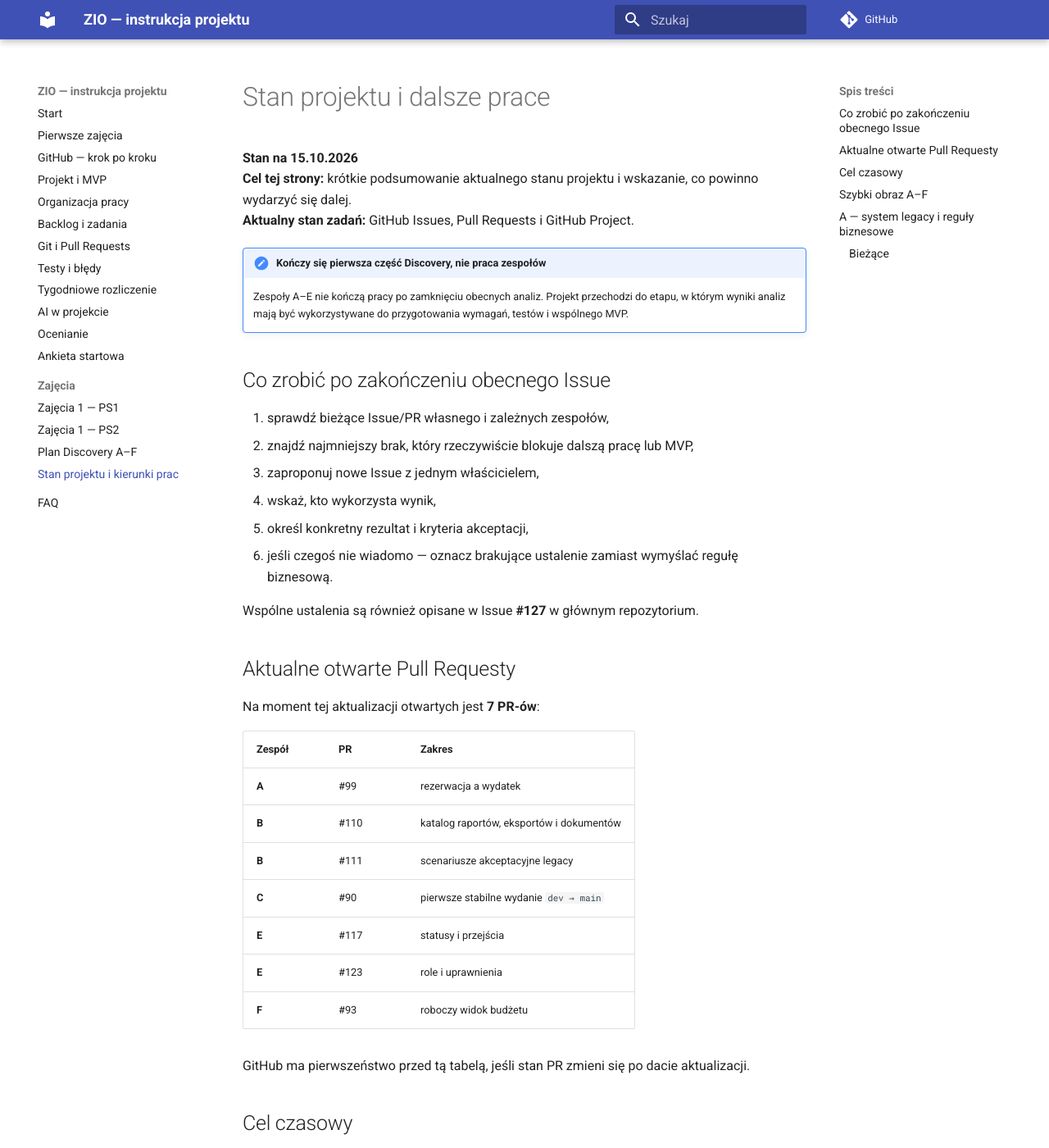
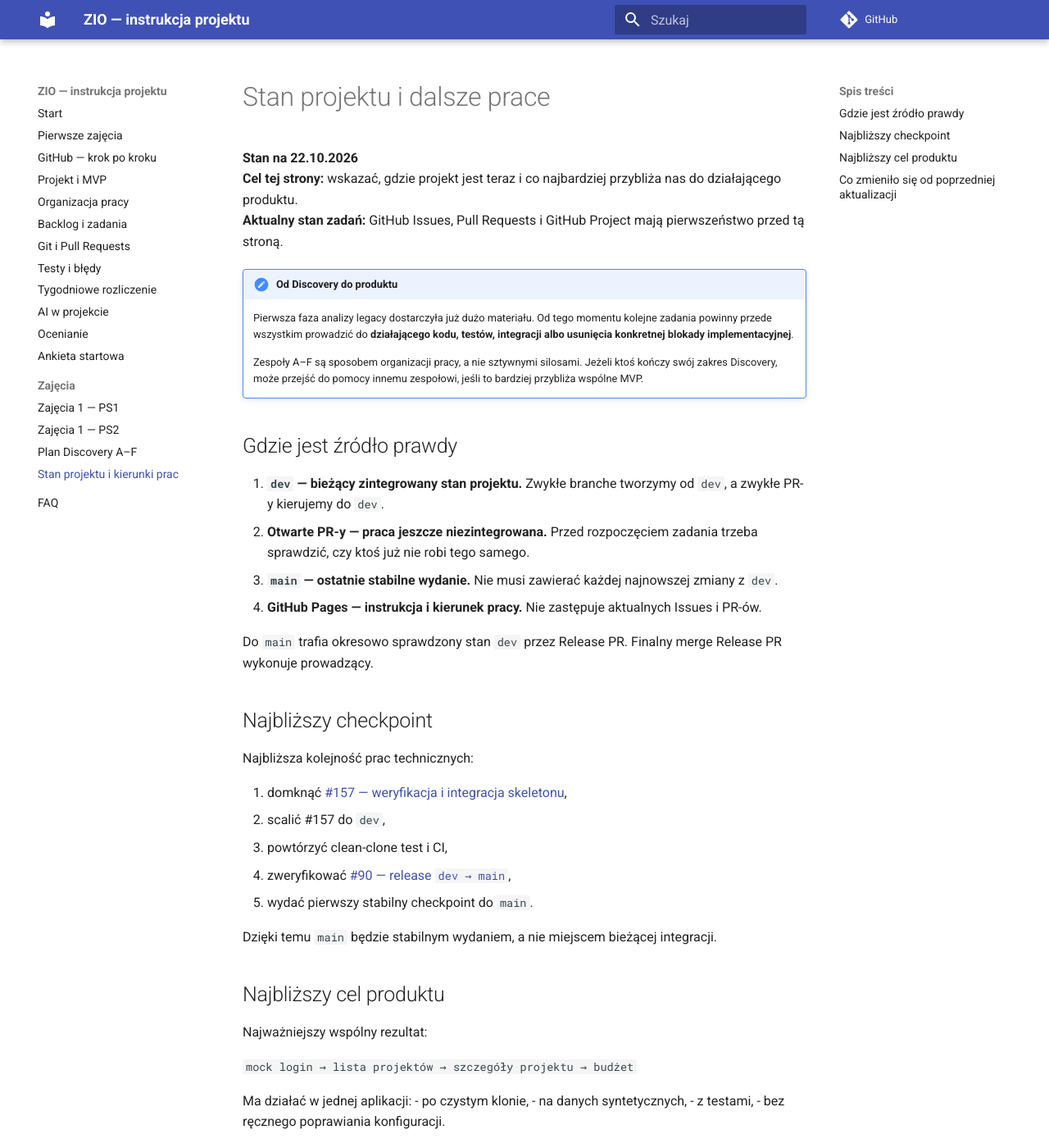
Before and after one commit to zio-wi-pb-mc/pb-science-office-manual, an MkDocs documentation site: the page built from manual/16-propozycje-zadan-po-audycie.md, in a window 1280 px wide and 1400 px high. Shown: the whole window at 82% size. Built offline with MkDocs 1.6.1 and Material for MkDocs 9.7.7, drawn with Linux system fonts in a browser that asks for light colours; comment, search, counter and statistics services are not loaded; some of the changed text lies outside the part shown.

Commit message:
docs: shift project priorities toward implementation

````diff
--- a/manual/16-propozycje-zadan-po-audycie.md
+++ b/manual/16-propozycje-zadan-po-audycie.md
@@ -1,213 +1,252 @@
 # Stan projektu i dalsze prace
 
-**Stan na 15.10.2026**
-**Cel tej strony:** krótkie podsumowanie aktualnego stanu projektu i wskazanie, co powinno wydarzyć się dalej.
-**Aktualny stan zadań:** GitHub Issues, Pull Requests i GitHub Project.
+**Stan na 22.10.2026**
+**Cel tej strony:** wskazać, gdzie projekt jest teraz i co najbardziej przybliża nas do działającego produktu.
+**Aktualny stan zadań:** GitHub Issues, Pull Requests i GitHub Project mają pierwszeństwo przed tą stroną.
 
-!!! important "Kończy się pierwsza część Discovery, nie praca zespołów"
-    Zespoły A–E nie kończą pracy po zamknięciu obecnych analiz. Projekt przechodzi do etapu, w którym wyniki analiz mają być wykorzystywane do przygotowania wymagań, testów i wspólnego MVP.
+!!! important "Od Discovery do produktu"
+    Pierwsza faza analizy legacy dostarczyła już dużo materiału. Od tego momentu kolejne zadania powinny przede wszystkim prowadzić do **działającego kodu, testów, integracji albo usunięcia konkretnej blokady implementacyjnej**.
 
-## Co zrobić po zakończeniu obecnego Issue
+    Zespoły A–F są sposobem organizacji pracy, a nie sztywnymi silosami. Jeżeli ktoś kończy swój zakres Discovery, może przejść do pomocy innemu zespołowi, jeśli to bardziej przybliża wspólne MVP.
 
-1. sprawdź bieżące Issue/PR własnego i zależnych zespołów,
-2. znajdź najmniejszy brak, który rzeczywiście blokuje dalszą pracę lub MVP,
-3. zaproponuj nowe Issue z jednym właścicielem,
-4. wskaż, kto wykorzysta wynik,
-5. określ konkretny rezultat i kryteria akceptacji,
-6. jeśli czegoś nie wiadomo — oznacz brakujące ustalenie zamiast wymyślać regułę biznesową.
+## Gdzie jest źródło prawdy
 
-Wspólne ustalenia są również opisane w Issue **#127** w głównym repozytorium.
+1. **`dev` — bieżący zintegrowany stan projektu.** Zwykłe branche tworzymy od `dev`, a zwykłe PR-y kierujemy do `dev`.
+2. **Otwarte PR-y — praca jeszcze niezintegrowana.** Przed rozpoczęciem zadania trzeba sprawdzić, czy ktoś już nie robi tego samego.
+3. **`main` — ostatnie stabilne wydanie.** Nie musi zawierać każdej najnowszej zmiany z `dev`.
+4. **GitHub Pages — instrukcja i kierunek pracy.** Nie zastępuje aktualnych Issues i PR-ów.
 
-## Aktualne otwarte Pull Requesty
+Do `main` trafia okresowo sprawdzony stan `dev` przez Release PR. Finalny merge Release PR wykonuje prowadzący.
 
-Na moment tej aktualizacji otwartych jest **7 PR-ów**:
+## Najbliższy checkpoint
 
-| Zespół | PR | Zakres |
-|---|---|---|
-| **A** | #99 | rezerwacja a wydatek |
-| **B** | #110 | katalog raportów, eksportów i dokumentów |
-| **B** | #111 | scenariusze akceptacyjne legacy |
-| **C** | #90 | pierwsze stabilne wydanie `dev → main` |
-| **E** | #117 | statusy i przejścia |
-| **E** | #123 | role i uprawnienia |
-| **F** | #93 | roboczy widok budżetu |
+Najbliższa kolejność prac technicznych:
 
-GitHub ma pierwszeństwo przed tą tabelą, jeśli stan PR zmieni się po dacie aktualizacji.
+1. domknąć [#157 — weryfikacja i integracja skeletonu](https://github.com/zio-wi-pb-mc/pb-science-office/pull/157),
+2. scalić #157 do `dev`,
+3. powtórzyć clean-clone test i CI,
+4. zweryfikować [#90 — release `dev → main`](https://github.com/zio-wi-pb-mc/pb-science-office/pull/90),
+5. wydać pierwszy stabilny checkpoint do `main`.
 
-## Cel czasowy
+Dzięki temu `main` będzie stabilnym wydaniem, a nie miejscem bieżącej integracji.
 
-| Termin | Oczekiwany stan produktu |
-|---|---|
-| koniec października | najważniejsze luki w analizie są zamknięte, a wyniki gotowe do wykorzystania w implementacji |
-| połowa listopada | pierwszy spójny przepływ MVP działa od początku do końca na danych testowych |
-| koniec listopada | podstawowe uprawnienia, pierwszy formularz/proces, dokumenty i testy są zintegrowane |
-| początek grudnia | zamrożenie zakresu MVP; dalej skupiamy się na błędach, integracji, testach, UX i dokumentacji |
+## Najbliższy cel produktu
 
-## Szybki obraz A–F
+Najważniejszy wspólny rezultat:
 
-| Zespół | Stan | Co dalej |
-|---|---|---|
-| **A** | #85 i #81 / PR #99; analiza salda #97 / PR #121 zakończona | odpowiadać na konkretne pytania domenowe potrzebne D/F |
-| **B** | otwarte PR #110 i #111 oraz Issue #126; większość pierwszych analiz jest już scalona | przygotowywać wymagania, kryteria akceptacji i scenariusze dla E/F |
-| **C** | stabilizacja środowiska i PR #90 | po wydaniu utrzymywać wspólne środowisko i wspierać integrację |
-| **D** | mapa bazy #114 / PR #115 zakończona | identyfikatory, ciągłość danych, jakość danych i minimalna migracja dla MVP |
-| **E** | PR #117 i #123 | domknąć role, uprawnienia i przejścia potrzebne pierwszemu procesowi |
-| **F** | #112, #113 i roboczy PR #93 | połączyć logowanie, listę, szczegóły i budżet w jeden działający fragment |
+`mock login → lista projektów → szczegóły projektu → budżet`
+
+Ma działać w jednej aplikacji:
+- po czystym klonie,
+- na danych syntetycznych,
+- z testami,
+- bez ręcznego poprawiania konfiguracji.
+
+Dopiero potem dokładamy pierwszy mały formularz lub proces.
+
+## Co zmieniło się od poprzedniej aktualizacji
+
+Od 15.10 scalono kolejne wyniki Discovery, m.in. analizę finansową, formularze i procesy legacy. Zespół B dostarczył m.in. PR #110, #152 i #154. Powstały też prace dotyczące typów projektów (#142, #150), przypadków finansowych (#136), testów zgodności (#132) oraz stabilizacji środowiska (#157).
+
+Jednocześnie nadal otwartych jest wiele PR-ów z analizą i dokumentacją. Dlatego priorytetem nie jest już tworzenie kolejnych podobnych dokumentów, tylko wykorzystanie istniejących wyników w kodzie i testach.
+
+# Jak rozkładamy teraz pracę
+
+Poniższe punkty są **propozycjami organizacji pracy**, a nie nowymi wymaganiami biznesowymi. Przed rozpoczęciem należy sprawdzić aktualny `dev`, Issues i PR-y. Jeżeli coś zostało już wykonane, nie robimy tego drugi raz.
 
 ## A — system legacy i reguły biznesowe
 
+A ma już dużo wiedzy o finansach i danych legacy.
+
 ### Bieżące
+- #99 — rezerwacja a wydatek,
+- #136 — przypadki związane z rezerwą,
+- #142 — typy prac,
+- #150 — przykładowe dane typów prac.
 
-- #85 — typy prac,
-- #81 / PR #99 — rezerwacja a wydatek,
-- #97 / PR #121 — saldo i koszty pośrednie — zakończone,
-- #87 — uczestnicy projektu — zakończone.
+### Propozycja dalszej pracy
 
-### Dalej
+Zamiast kolejnego szerokiego audytu:
 
-A nie wykonuje kolejnego szerokiego audytu. Następne zadania powinny odpowiadać na konkretne pytania, np.:
+- przekładać potwierdzone reguły na małe dane referencyjne używane w testach F3/F4,
+- przygotowywać syntetyczne przypadki `wejście → oczekiwany wynik`,
+- pomagać F3/F4 sprawdzać znaczenie pól i wyniki finansowe.
 
-- co oznacza pole potrzebne F3/F4,
-- jaka reguła finansowa jest potwierdzona,
-- jaki przypadek brzegowy trzeba uwzględnić,
-- jaki syntetyczny przypadek testowy powinien wejść do testów,
-- jaka rozbieżność w legacy wymaga decyzji.
+Jeżeli osoba z A nie ma aktywnego zadania blokującego, może wejść w przygotowanie fixtures lub testów F3/F4.
 
-**Pytanie kierujące:** czego F lub D nie może teraz zrobić bez odpowiedzi A?
+**Pożądany rezultat:** wiedza A trafia do automatycznego testu albo działającego widoku.
 
 ## B — wymagania i kryteria akceptacji
 
+B wykonało już dużą część Discovery. Dostarczono m.in. katalog raportów i kolejne doprecyzowania procesów.
+
 ### Bieżące
+- #111 — scenariusze legacy do poprawy,
+- #148 — należy uporządkować; jeżeli nadal względem `dev` wnosi tylko whitespace, nie powinien być scalany.
 
-- #82 / PR #110 — raporty i eksporty,
-- #84 / PR #111 — scenariusze akceptacyjne,
-- #126 — dalsze doprecyzowanie procesów poza legacy.
+### Propozycja B-1 — wsparcie F3 testami
 
-Wcześniejsze prace B, w tym PR #37, #39, #103, #104 i #105, zostały już scalone.
+**Odbiorca:** F3 (#112).
+**Rezultat:** wykonywalne testy listy i szczegółów projektu.
 
-### Dalej
+Przykładowy zakres:
+- grant, praca statutowa i własna na danych syntetycznych,
+- dwa projekty mogą mieć ten sam numer i rok, ale różny typ,
+- kliknięcie projektu otwiera właściwe szczegóły,
+- pusta lista i brak projektu są obsłużone.
 
-B przechodzi od ogólnych analiz do przygotowania wymagań potrzebnych implementacji.
+Nie chodzi o kolejny dokument z testami, tylko o testy uruchamiane przez pytest/CI.
 
-Następne zadania powinny polegać na:
+### Propozycja B-2 — wsparcie F2 po minimum z E
 
-- opisaniu małego scenariusza użytkownika,
-- przygotowaniu kryteriów akceptacji dla elementu, który F faktycznie implementuje,
-- wskazaniu wymaganych pól i walidacji,
-- opisaniu przypadków brzegowych,
-- sprawdzeniu w przeglądzie PR, czy implementacja odpowiada ustalonemu procesowi,
-- doprowadzeniu jednego procesu od początku do końca.
+**Odbiorca:** F2 (#113).
+**Rezultat:** wykonywalne testy logowania/uprawnień, w tym przynajmniej jeden przypadek odmowy.
 
-Nie tworzymy kolejnego katalogu formularzy lub raportów wyłącznie po to, aby mieć następne zadanie.
+### Propozycja B-3 — review zgodności implementacji
 
-**Najbliżsi odbiorcy wyników B:** E i F.
+Osoby B mogą wykonywać review F2/F3/F4 pod kątem zgodności z ustalonym procesem zamiast otwierać kolejne katalogi.
+
+**Pożądany rezultat:** kolejna praca B jest widoczna w działającej aplikacji lub CI, nie tylko w Markdown.
 
 ## C — środowisko techniczne i integracja
 
 ### Bieżące
 
-Najważniejszym zadaniem jest stabilizacja wspólnego środowiska i pierwsze stabilne wydanie `dev → main` (#90).
+Najważniejsze są:
+- #157 — stabilne uruchomienie od czystego klona,
+- #90 — pierwszy release `dev → main`.
 
-### Dalej
+### Propozycja dalszej pracy
 
-Po wydaniu C:
+Po pierwszym release C:
+- utrzymuje CI, Docker i testy,
+- usuwa problemy techniczne blokujące kilka zespołów,
+- pomaga integrować F2/F3/F4,
+- nie tworzy drugiego skeletonu ani nowego fundamentu aplikacji.
 
-- utrzymuje CI, Docker i testy,
-- pilnuje, aby projekt dawał się uruchomić od czystego klona repozytorium,
-- usuwa problemy techniczne blokujące kilka zespołów,
-- przygotowuje wspólne mechanizmy potrzebne implementacji,
-- wykonuje techniczne przeglądy PR,
-- pomaga F scalać rozwiązania w jeden produkt.
+Jeżeli C ma wolną osobę, bardziej wartościowa jest pomoc przy integracji F niż kolejny ADR.
 
-C nie buduje drugiego fundamentu aplikacji.
+## D — dane i migracja
 
-## D — dane legacy i migracja
+Mapa starej bazy jest już dostępna. Kolejna mapa całej bazy nie jest teraz priorytetem.
 
 ### Bieżące
+- #132 / #124 — plan testów zgodności wymaga domknięcia.
 
-#114 / PR #115 dało pierwszą szczegółową mapę starej bazy.
+### Propozycja D-1 — dane syntetyczne i fixtures dla F3
 
-### Dalej
+**Odbiorca:** F3 (#112).
+**Rezultat:** dane testowe zgodne z potwierdzonym znaczeniem pól oraz testy ich wykorzystania.
 
-Kolejne zadania powinny wynikać z potrzeb nowego modelu lub migracji, np.:
+### Propozycja D-2 — minimalny importer po ustabilizowaniu F3
 
-- stabilność identyfikatorów,
-- lata i kontynuacje prac,
-- niespójne lub osierocone relacje,
-- kontrola jakości danych,
-- mapowanie legacy do nowego modelu w zakresie MVP,
-- testy migracji na danych syntetycznych.
+Po ustaleniu modelu projektu w F3:
 
-Nie robimy kolejnej mapy całej bazy.
+- mały plik syntetyczny imitujący dane legacy,
+- import np. grant/statut/własne do nowego modelu,
+- test poprawnego importu,
+- test błędnego rekordu,
+- jawne zachowanie przy ponownym uruchomieniu.
+
+To jest prototyp migracji dla MVP, **nie migracja całej produkcyjnej bazy**.
+
+### Propozycja D-3 — plan testów ma prowadzić do testów
+
+Po poprawieniu #132 wybrane przypadki z planu powinny zostać zamienione na testy wykonywalne. Dokument nie powinien być końcem zadania.
 
 ## E — role, uprawnienia i przepływ pracy
 
 ### Bieżące
+- #117 — statusy i przejścia,
+- #123 — role i uprawnienia.
 
-- #120 / PR #123 — role i uprawnienia,
-- #116 / PR #117 — statusy i przejścia.
+Oba PR-y trzeba najpierw poprawić i domknąć.
 
-### Dalej
+### Propozycja E-1 — minimalny kontrakt dla F2/F3
 
-Po domknięciu tych prac E:
+Nie trzeba od razu rozstrzygać pełnego systemu uprawnień.
 
-- przygotowuje minimalny zestaw ról i uprawnień potrzebny F2/F3,
-- doprecyzowuje przejścia stanów dla jednego procesu,
-- przygotowuje scenariusze odmowy dostępu,
-- oddziela zachowanie systemu legacy od propozycji dla nowego systemu.
+**Rezultat:**
+- minimalne role potrzebne F2/F3,
+- kilka dozwolonych i zabronionych działań,
+- przynajmniej jeden test pozytywny i jeden negatywny.
 
-Nie projektujemy od razu pełnego przepływu pracy dla wszystkich procesów.
+### Propozycja E-2 — później mały mechanizm statusów
+
+Po zatwierdzeniu modelu statusów można zaimplementować walidację dozwolonych i zabronionych przejść bez budowania całego workflow i UI.
+
+Jeżeli E ma wolną osobę po domknięciu dokumentów, może ona bezpośrednio pomóc F2 w kodzie/testach.
 
 ## F — pierwszy spójny fragment systemu
 
+F pozostaje właścicielem pierwszego działającego fragmentu.
+
 ### Bieżące
+- #113 — użytkownik/rola i mock logowania,
+- #112 — lista i szczegóły projektu,
+- #91 / PR #93 — budżet,
+- #155 — integracja F3–F4,
+- #156 / PR #157 — stabilne środowisko.
 
-- #113 — użytkownik i logowanie testowe,
-- #112 — lista i szczegóły projektu,
-- #91 / roboczy PR #93 — budżet.
+### Propozycja kolejności
 
-### Najbliższy wspólny cel
+1. po #157 rozwijać F2 i F3 na aktualnym `dev`,
+2. F4 integrować z F3, a nie utrzymywać jako osobne demo,
+3. wykorzystać pomoc A/B/D/E do fixtures, testów i weryfikacji,
+4. doprowadzić cały fragment do jednego demonstratora.
 
-Połączyć:
+**Kryterium wspólnego sukcesu:**
+`mock login → lista → szczegóły → budżet` działa i przechodzi testy od czystego klona.
 
-`logowanie testowe → lista prac → szczegóły pracy → budżet`
+# Gdzie kierować wolne osoby
 
-Następny krok powinien rozszerzać ten sam fragment o pierwszy formularz lub element procesu, gdy B i E dostarczą minimalne wymagania.
+Jeżeli ktoś nie ma aktywnego zadania, w pierwszej kolejności powinien szukać pracy tutaj:
 
-F nie musi czekać na zakończenie wszystkich analiz.
+1. **F3 (#112)** — lista + szczegóły + wspólny model z F4,
+2. **F2 (#113)** — logowanie/role,
+3. **#155** — integracja szczegółów z budżetem,
+4. **testy automatyczne** dla F2/F3/F4,
+5. **#157/#90** do momentu pierwszego stabilnego release.
+
+Nie ma potrzeby zachowywać równej liczby zadań w A–F. Ważniejsze jest dowiezienie wspólnego produktu.
 
 ## Kiedy tworzyć nowe Issue
 
-Nowe Issue ma sens, gdy:
-
-- rozwiązuje konkretny brak,
-- wiadomo, kto wykorzysta wynik,
-- nie dubluje aktywnego Issue/PR,
-- rezultat można zweryfikować,
-- zakres pozwala zrobić rzeczywisty postęp w około tydzień.
-
-Minimalny opis:
+Nowe Issue powinno mieć:
 
 ```text
 Cel:
 Odbiorca / zależność:
-Rezultat:
-Kryteria akceptacji:
-Źródło:
+Co konkretnie powstanie:
+Jak to sprawdzimy:
+Źródło / podstawa:
+Poza zakresem:
 ```
+
+Jeżeli rezultatem ma być dokument, trzeba dodatkowo wskazać, **jaki kod, test lub decyzja implementacyjna są obecnie przez jego brak zablokowane**.
 
 ## Przekazanie między zespołami
 
-Raz w tygodniu wystarczy krótka informacja:
+Raz w tygodniu:
 
 ```text
 ### Przekazanie
-- Nowe potwierdzone fakty / wynik:
-- Ważne dla innych zespołów:
-- Blokada / potrzebna decyzja:
+- Co rzeczywiście powstało:
+- Kto może teraz tego użyć:
+- Co blokuje produkt:
+- Proponowany następny krok:
 ```
 
-Jeżeli PR zmienia założenie używane przez inny zespół, autor lub lead powinien wprost oznaczyć zależne Issue/PR.
+Ostatni punkt jest tylko propozycją, dopóki nie zostanie uzgodniony jako konkretne Issue.
+
+## Kamienie milowe
+
+| Termin | Oczekiwany stan produktu |
+|---|---|
+| koniec października | #157 domknięte, pierwszy stabilny release w `main`, F2/F3/F4 rozwijane na wspólnej bazie |
+| połowa listopada | działa `mock login → lista → szczegóły → budżet` |
+| koniec listopada | podstawowe uprawnienia i pierwszy mały formularz/proces zintegrowane z testami |
+| początek grudnia | zamrożenie zakresu MVP; dalej stabilizacja, testy, UX i dokumentacja |
 
 ## Ograniczenia
 
@@ -215,5 +254,6 @@ Materiały legacy pozostają materiałami dydaktycznymi o ograniczonym dostępie
 
 ## Historia aktualizacji
 
-- **15.10.2026** — doprecyzowano dalszą pracę A–F i poprawiono opis na bardziej naturalny język; uwzględniono aktualny stan 7 otwartych PR-ów.
+- **22.10.2026** — przesunięto nacisk z kolejnego Discovery na implementację, testy i integrację; wyjaśniono rolę `dev` i `main`; dopuszczono elastyczne przesuwanie osób między A–F i dodano konkretne propozycje wsparcia produktu.
+- **15.10.2026** — doprecyzowano dalszą pracę A–F po pierwszym audycie.
 - **14.10.2026** — utworzono podsumowanie stanu A–F.
````
